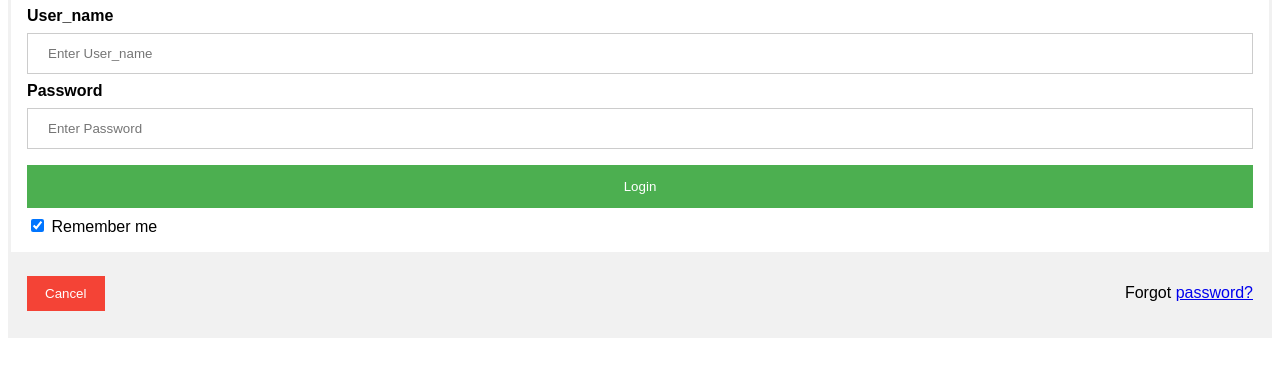
After one commit to sagar1729sagar/parking_gitam_questionaire, a PHP site: page /login.php in a window 1280 px wide. The commit adds this page. Shown: the part 420-800 px from the top of the page. Run offline with PHP 8.4, Linux system fonts and the light colour scheme.

Commit message:
another developer

```diff
--- /dev/null
+++ b/New Text Document.txt
@@ -0,0 +1 @@
+create table data(user varchar(30) , living_outside_campus varchar (10), living varchar(20), area varchar(20), pincode int(6), entry_gate varchar(20), exit_gate varchar(20), commute_to_campus varchar(20), commute_from_campus varchar(20), pool_ride varchar(20), pool_often varchar(20), drive_often varchar(20), entrance_time varchar(20), exit_time varchar(20), alight_point varchar(20), drop_status varchar(20), parking_location varchar(20), vehicle_brand varchar(20), vehicle_model varchar(20), registration_number varchar(20))
--- a/db_func.php
+++ b/db_func.php
@@ -1,5 +1,5 @@
 <?php
 date_default_timezone_set('Asia/Kolkata');
-$pdo = new PDO('mysql:host=localhost;port=3306;dbname=parking','sagar','sagar');
+$pdo = new PDO('mysql:host=localhost;port=3306;dbname=parking','root','');
 $pdo->setAttribute(PDO::ATTR_ERRMODE,PDO::ERRMODE_EXCEPTION);
  ?>
--- a/index.php
+++ b/index.php
@@ -1,5 +1,6 @@
 <?php
 require_once('safe_redirect.php');
+  safe_redirect('trying,php');
   safe_redirect('trying.php');
 
  ?>
--- /dev/null
+++ b/login.php
@@ -0,0 +1,99 @@
+
+<!DOCTYPE html>
+<html>
+<head>
+<meta name="viewport" content="width=device-width, initial-scale=1">
+<style>
+body {font-family: Arial, Helvetica, sans-serif;}
+form {border: 3px solid #f1f1f1;}
+
+input[type=text], input[type=password] {
+  width: 100%;
+  padding: 12px 20px;
+  margin: 8px 0;
+  display: inline-block;
+  border: 1px solid #ccc;
+  box-sizing: border-box;
+}
+
+button {
+  background-color: #4CAF50;
+  color: white;
+  padding: 14px 20px;
+  margin: 8px 0;
+  border: none;
+  cursor: pointer;
+  width: 100%;
+}
+
+button:hover {
+  opacity: 0.8;
+}
+
+.cancelbtn {
+  width: auto;
+  padding: 10px 18px;
+  background-color: #f44336;
+}
+
+.imgcontainer {
+  text-align: center;
+  margin: 24px 0 12px 0;
+}
+
+img.avatar {
+  width: 40%;
+  border-radius: 50%;
+}
+
+.container {
+  padding: 16px;
+}
+
+span.psw {
+  float: right;
+  padding-top: 16px;
+}
+
+/* Change styles for span and cancel button on extra small screens */
+@media screen and (max-width: 300px) {
+  span.psw {
+     display: block;
+     float: none;
+  }
+  .cancelbtn {
+     width: 100%;
+  }
+}
+</style>
+</head>
+<body>
+
+<h2>Login </h2>
+
+<form action="/trying.php" method="post">
+  <div class="imgcontainer">
+    <img src="gitam.png" alt="gitam" class="gitam">
+  </div>
+
+  <div class="container">
+    <label for="uname"><b>User_name</b></label>
+    <input type="text" placeholder="Enter User_name" name="uname" required>
+
+    <label for="psw"><b>Password</b></label>
+    <input type="password" placeholder="Enter Password" name="psw" required>
+
+    <button type="submit">Login</button>
+    <label>
+      <input type="checkbox" checked="checked" name="remember"> Remember me
+    </label>
+  </div>
+
+  <div class="container" style="background-color:#f1f1f1">
+    <button type="button" class="cancelbtn">Cancel</button>
+    <span class="psw">Forgot <a href="#">password?</a></span>
+  </div>
+</form>
+
+</body>
+</html>
```
Also changed, not shown: test.php (+13 -22 lines).
